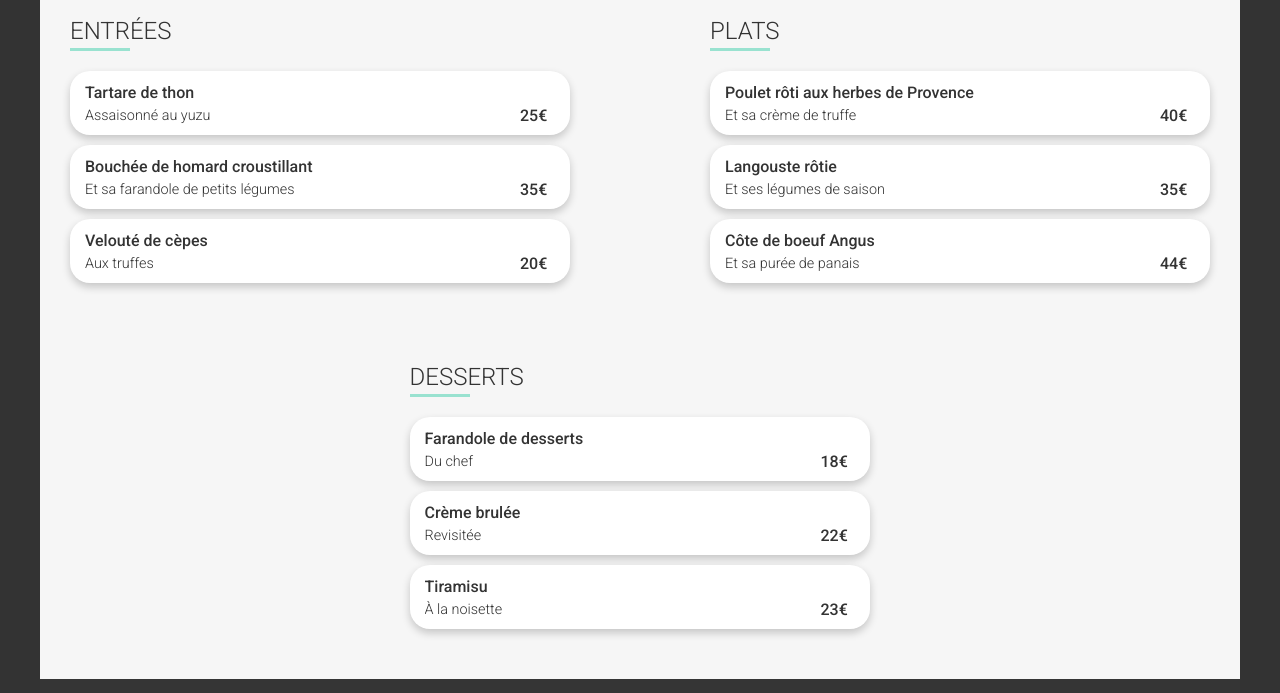
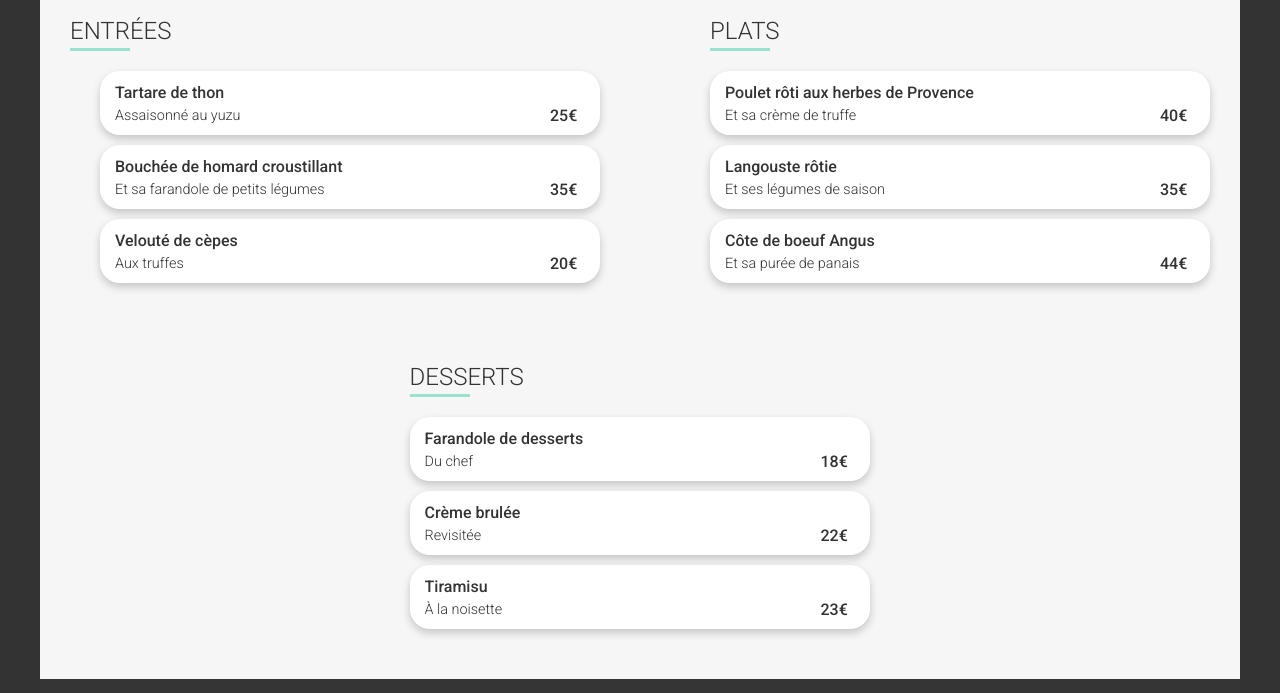
Before and after one commit to mrkshm/MarkusHeumann_3_29112021, a plain HTML site: page ledelice.html in a window 1280 px wide. Shown: the part 1070-1763 px from the top of the page. Drawn offline with Linux system fonts and the light colour scheme; a web font is replaced by a local one.

Commit message:
petit mise à jour pour le responsive design.

```diff
--- a/css/tablet.css
+++ b/css/tablet.css
@@ -28,10 +28,6 @@
 header .arrow {
   font-size: 30px;
   padding: 5px 20px;
-}
-
-.dish {
-  margin: unset;
 }
 
 .course-grid {
@@ -85,4 +81,4 @@ header .arrow {
 }
 .menu .title-flex {
   margin-bottom: 20px;
-} /*# sourceMappingURL=tablet.css.map */
+}/*# sourceMappingURL=tablet.css.map */
```
Also changed, not shown: lanote.html (+1 -1 lines).
